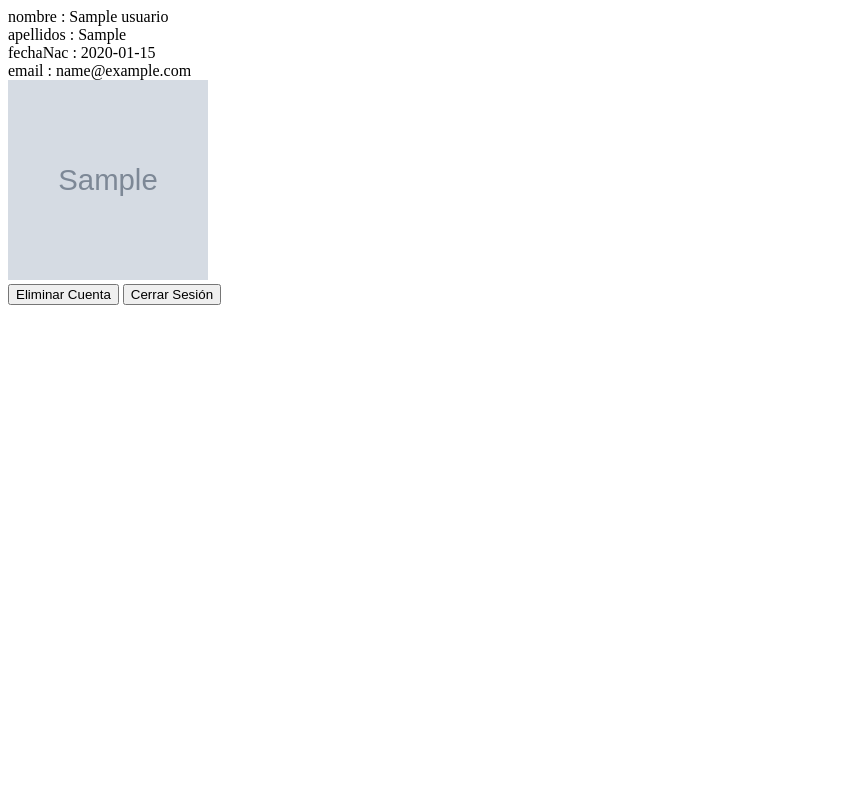
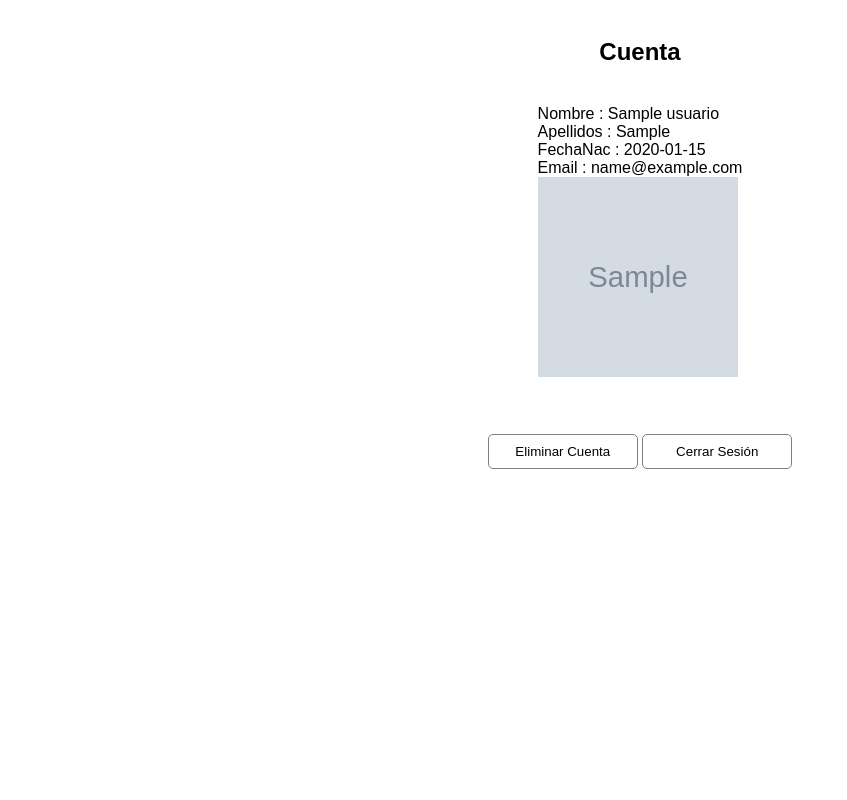
Before and after one commit to MoisesCDAW/Registro-PHP, a PHP site: page /operaciones.php in a window 1280 px wide. Shown: the whole page, without its empty margins (0-847 px from the left). Run offline with PHP 8.4, Linux system fonts and the light colour scheme; the visitor is signed in with stand-in values (Sample User, id 1); tables that the repository leaves empty hold one stand-in row (values such as "Sample post"); grey boxes marked "Sample" are stand-in pictures.

Commit message:
Estilizada sección de cuenta

```diff
--- a/css/estilos.css
+++ b/css/estilos.css
@@ -13,7 +13,7 @@ body {
 }
 
 .info {
-    width: 30%;
+    width: 25%;
     line-height: 30px;
     margin-left: 5%;
     display: flex;
@@ -93,7 +93,7 @@ body {
     flex-direction: column;
     gap: 10%;
     justify-content: center;
-    width: 30%;
+    width: 25%;
 }
 
 .cont-sec form {
@@ -102,7 +102,7 @@ body {
     gap: 10%;
 }
 
-.cont-sec button {
+.cont-sec button, .cuenta button {
     margin-top: 5%;
     width: 100px;
     height: 35px;
@@ -111,7 +111,7 @@ body {
     border-radius: 5px;
 }
 
-.cont-sec button:hover {
+.cont-sec button:hover, .cuenta button:hover {
     border: none;
     background-color: black;
     color: white;
@@ -122,6 +122,26 @@ body {
     line-height: 200%;
 }
 
+
+.cuenta {
+    width: 100%;
+    height: 100vh;
+    display: flex;
+    flex-direction: column;
+    align-items: center;
+}
+
+.cuenta h2 {
+    padding: 3%;
+}
+
+.cuenta form {
+    padding: 3%;
+}
+
+.cuenta button {
+    width: 150px;
+}
 
 @media screen and (max-width: 880px) {
     body {
--- a/operaciones.php
+++ b/operaciones.php
@@ -5,10 +5,15 @@
 <head>
     <meta charset="UTF-8">
     <meta name="viewport" content="width=device-width, initial-scale=1.0">
+    <link rel="stylesheet" href="css/estilos.css">
     <title>Operaciones</title>
 </head>
 <body>
 
+    <div class="cuenta">
+        <h2>Cuenta</h2>
+
+        <div>
             <?php
                 $rutaFoto = "";
 
@@ -16,7 +21,7 @@
 
                 foreach ($datos as $key => $value) {
                     if ($key!="contrasena" && $key!="rutaFoto" && $key !="id") {
-                echo $key." : ".$value."<br>";
+                        echo ucwords($key)." : ".$value."<br>";
                     }
                     if ($key=="rutaFoto") {
                         $rutaFoto = $value;
@@ -25,12 +30,13 @@
 
                 echo "<img src='$rutaFoto' width='200px' height='200px''>";
             ?>
-
-    <br>
+        </div>
 
         <form action="logica.php" method="post">
             <button value="eliminarCuenta" name="enviar" onclick="return confirm('¿Estás seguro de borrar la cuenta?')">Eliminar Cuenta</button>
             <button value="cerrarSesion" name="enviar">Cerrar Sesión</button>
         </form>
+    </div>
+
 </body>
 </html>
```
Lines whose indentation alone changed are shown as unchanged.
